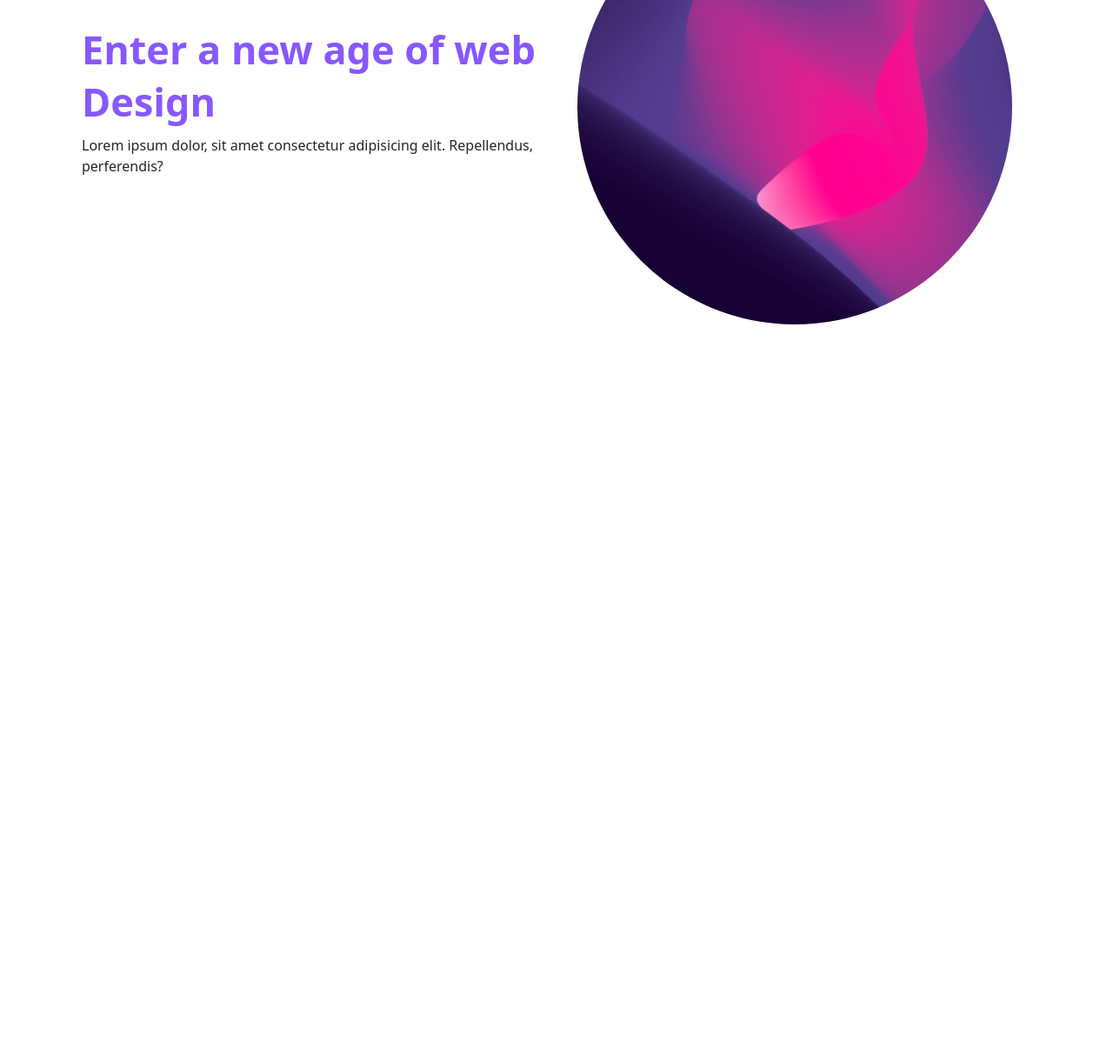
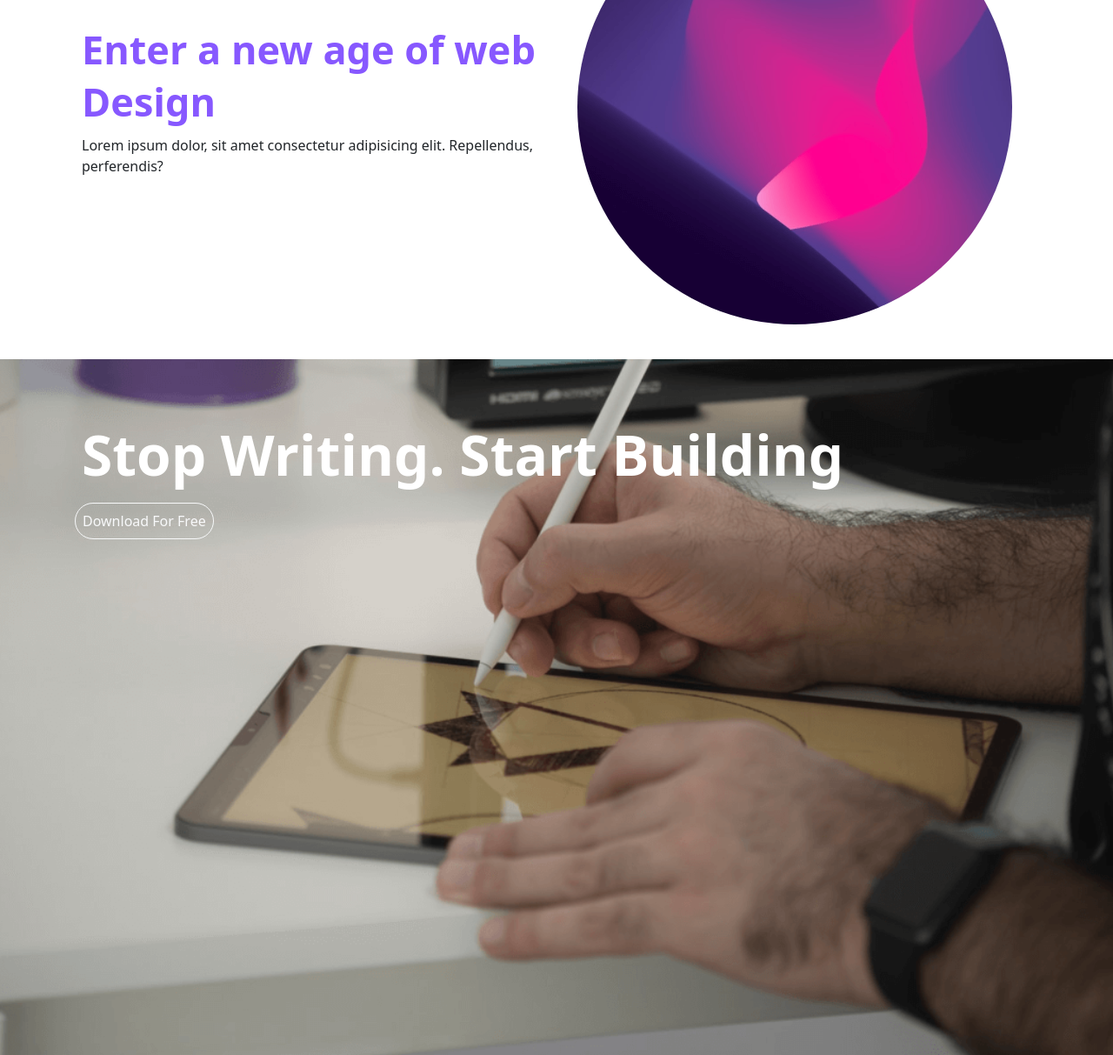
Before and after one commit to nafiul-alam-29/bootstrap-mobile, a plain HTML site: page index.html in a window 1280 px wide. Shown: the part 1760-2973 px from the top of the page at 87% size. Before the commit the page ends 2157 px from the top, so only its background shows below. Drawn offline with nearby package versions, Linux system fonts and the light colour scheme.

Commit message:
stop writing part added

```diff
--- a/index.html
+++ b/index.html
@@ -196,6 +196,19 @@
         </div>
       </section>
       <!-- circle image section end here -->
+      <!-- stop writing section start here -->
+      <section class="stop-writing">
+        <div class="p-3 mt-3 container text-start">
+          <h1 class="text-white display-3 fw-bold mt-5 p-2">
+            Stop Writing. Start Building
+          </h1>
+          <button class="btn btn-outline-light rounded-pill p-2 text-center">
+            Download For Free
+          </button>
+        </div>
+      </section>
+      <!-- stop writing section end here -->
+      <section></section>
     </main>
     <!-- main section end here -->
 
--- a/style.css
+++ b/style.css
@@ -16,3 +16,12 @@ body {
   font-weight: 700;
   line-height: 60px;
 }
+
+.stop-writing {
+  background-image: url(image/background.png);
+  background-position: center;
+  background-repeat: no-repeat;
+  background-size: cover;
+  background-blend-mode: overlay;
+  height: 100vh;
+}
```
